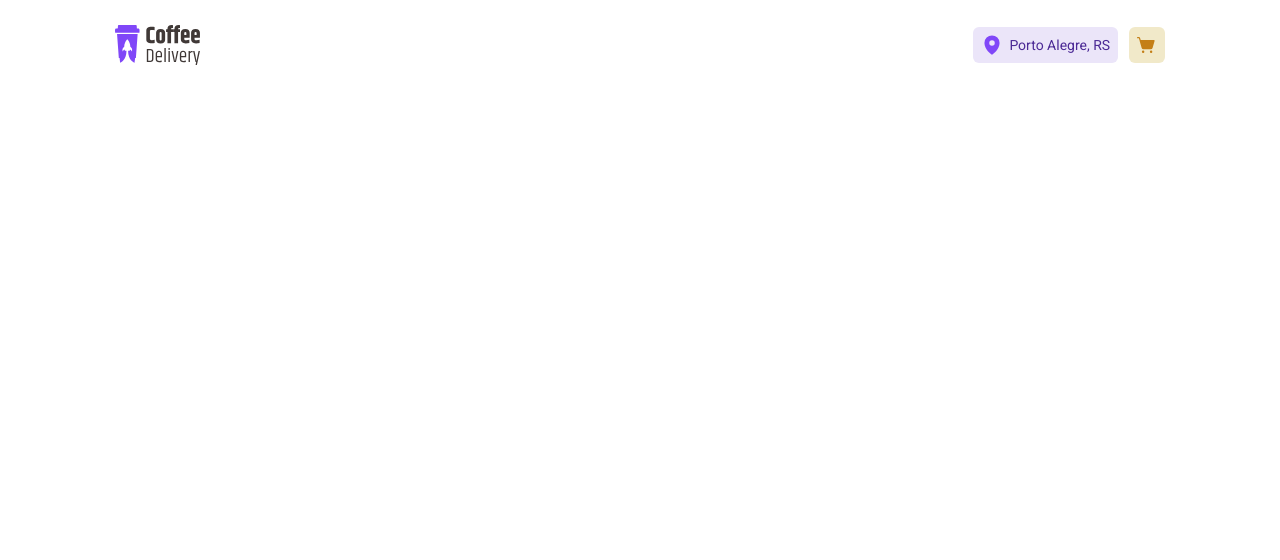
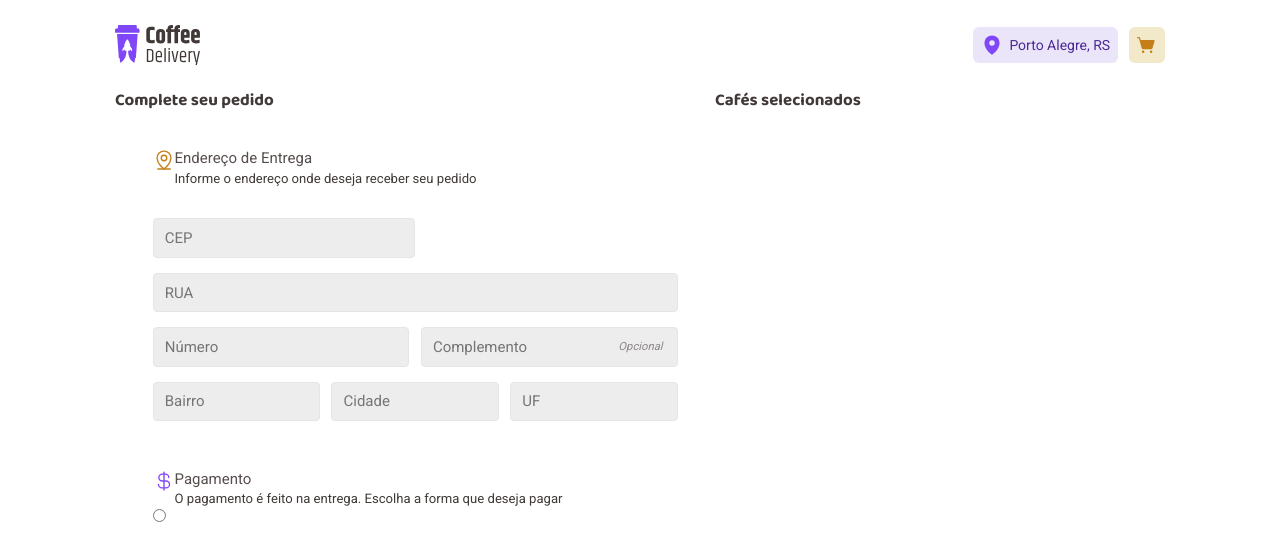
Before and after one commit to jhoownogueira/CoffeeDelivery, a React (Vite) app: page /checkout in a window 1280 px wide. Shown: the top 560 px of the page. Built offline with nearby package versions, Linux system fonts and the light colour scheme.

Commit message:
Start Page Checkout

```diff
--- a/src/pages/Checkout/index.tsx
+++ b/src/pages/Checkout/index.tsx
@@ -1,11 +1,70 @@
+import { CurrencyDollar, MapPinLine } from "phosphor-react";
 import { CheckoutContainer } from "./styles";
 
 export function Checkout() {
   return (
     <CheckoutContainer>
       <div className="grid">
-        <div className="left_container"></div>
-        <div className="right_container"></div>
+        <div className="left_container">
+          <h4>Complete seu pedido</h4>
+          <div className="container">
+            <div className="container_top">
+              <MapPinLine size={22} />
+              <div className="top_info">
+                <span>Endereço de Entrega</span>
+                <p>Informe o endereço onde deseja receber seu pedido</p>
+              </div>
+            </div>
+            <div className="container_inputs">
+              <div className="field">
+                <input type="text" id="cep" placeholder="CEP" />
+              </div>
+              <div className="field">
+                <input type="text" id="rua" placeholder="RUA" />
+              </div>
+              <div className="field_group">
+                <div className="field">
+                  <input type="text" id="numero" placeholder="Número" />
+                </div>
+                <div className="field">
+                  <input
+                    type="text"
+                    id="complemento"
+                    placeholder="Complemento"
+                  />
+                  <label htmlFor="complemento">Opcional</label>
+                </div>
+              </div>
+              <div className="field_group">
+                <div className="field">
+                  <input type="text" id="bairro" placeholder="Bairro" />
+                </div>
+                <div className="field">
+                  <input type="text" id="cidade" placeholder="Cidade" />
+                </div>
+                <div className="field">
+                  <input type="text" id="uf" placeholder="UF" />
+                </div>
+              </div>
+            </div>
+            <div className="container_top secondary_color">
+              <CurrencyDollar size={22} />
+              <div className="top_info">
+                <span>Pagamento</span>
+                <p>
+                  O pagamento é feito na entrega. Escolha a forma que deseja
+                  pagar
+                </p>
+              </div>
+            </div>
+            <div className="container_payment">
+              <input type="radio" />
+            </div>
+          </div>
+        </div>
+        <div className="right_container">
+          <h4>Cafés selecionados</h4>
+        </div>
       </div>
     </CheckoutContainer>
   );
--- a/src/pages/Checkout/styles.ts
+++ b/src/pages/Checkout/styles.ts
@@ -1,5 +1,137 @@
 import styled from "styled-components";
 
-export const CheckoutContainer = styled.section`
+export const CheckoutContainer = styled.form`
+  width: 100%;
+  display: flex;
+  flex-direction: column;
+  justify-content: center;
+  align-items: center;
+  padding: 6rem 0 0;
 
-`
+  .grid {
+    width: 100%;
+    max-width: 72rem;
+    padding: 0 1rem;
+    display: flex;
+
+    .left_container {
+      width: 100%;
+      max-width: 40rem;
+
+      .container {
+        width: 100%;
+        padding: 2.5rem;
+
+        display: flex;
+        flex-direction: column;
+        align-items: flex-start;
+
+        .container_top {
+          width: 100%;
+          display: flex;
+          align-items: flex-start;
+
+          svg {
+            color: ${(props) => props.theme["primary-color-dark"]};
+          }
+
+          .top_info {
+            line-height: 130%;
+
+            span {
+              color: ${(props) => props.theme["base-text"]};
+            }
+
+            p {
+              font-size: 0.875rem;
+              color: ${(props) => props.theme["base-subtitle"]};
+            }
+          }
+
+          &.secondary_color {
+            svg {
+              color: ${(props) => props.theme["secondary-color"]};
+            }
+          }
+        }
+
+        .container_inputs {
+          width: 100%;
+          display: flex;
+          gap: 1rem;
+          flex-direction: column;
+          align-items: flex-start;
+
+          margin-top: 2rem;
+          margin-bottom: 3.25rem;
+
+          .field {
+            position: relative;
+            width: 100%;
+
+            #cep {
+              width: 50%;
+            }
+
+            input {
+              width: 100%;
+              height: 2.625rem;
+              border-radius: 4px;
+              padding: 0.75rem;
+              border: 1px solid ${(props) => props.theme["base-button"]};
+              background: ${(props) => props.theme["base-input"]};
+            }
+
+            label {
+              position: absolute;
+              top: 0.875rem;
+              right: 1rem;
+
+              font-style: italic;
+              font-size: 0.75rem;
+              line-height: 130%;
+              color: ${(props) => props.theme["base-label"]};
+            }
+          }
+
+          .field_group {
+            width: 100%;
+            display: flex;
+            gap: 0.75rem;
+
+            #complemento {
+              padding-right: 4.2rem;
+            }
+          }
+        }
+
+        .container_payment {
+          input[type="radio"] {
+            display: flex;
+            justify-content: center;
+            align-items: center;
+            gap: 0.75rem;
+            padding: 1rem;
+            border: 1px solid transparent;
+            border-radius: 6px;
+            color: ${(props) => props.theme["base-text"]};
+            background: ${(props) => props.theme["base-button"]};
+
+            svg {
+              color: ${(props) => props.theme["secondary-color"]};
+            }
+
+            &:hover {
+              background: ${(props) => props.theme["base-hover"]};
+            }
+          }
+        }
+      }
+    }
+
+    .right_container {
+      width: 100%;
+      max-width: 28rem;
+    }
+  }
+`;
```
